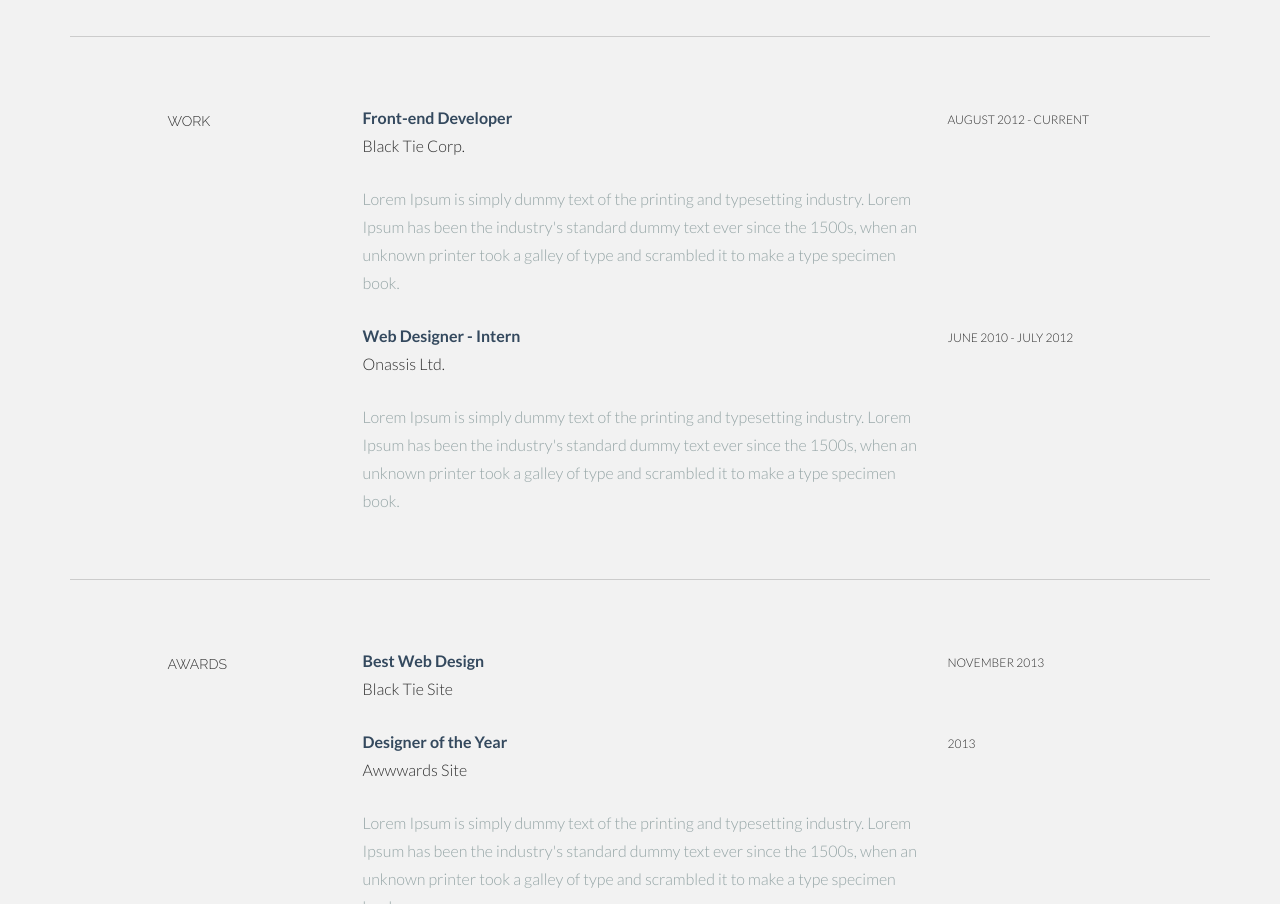
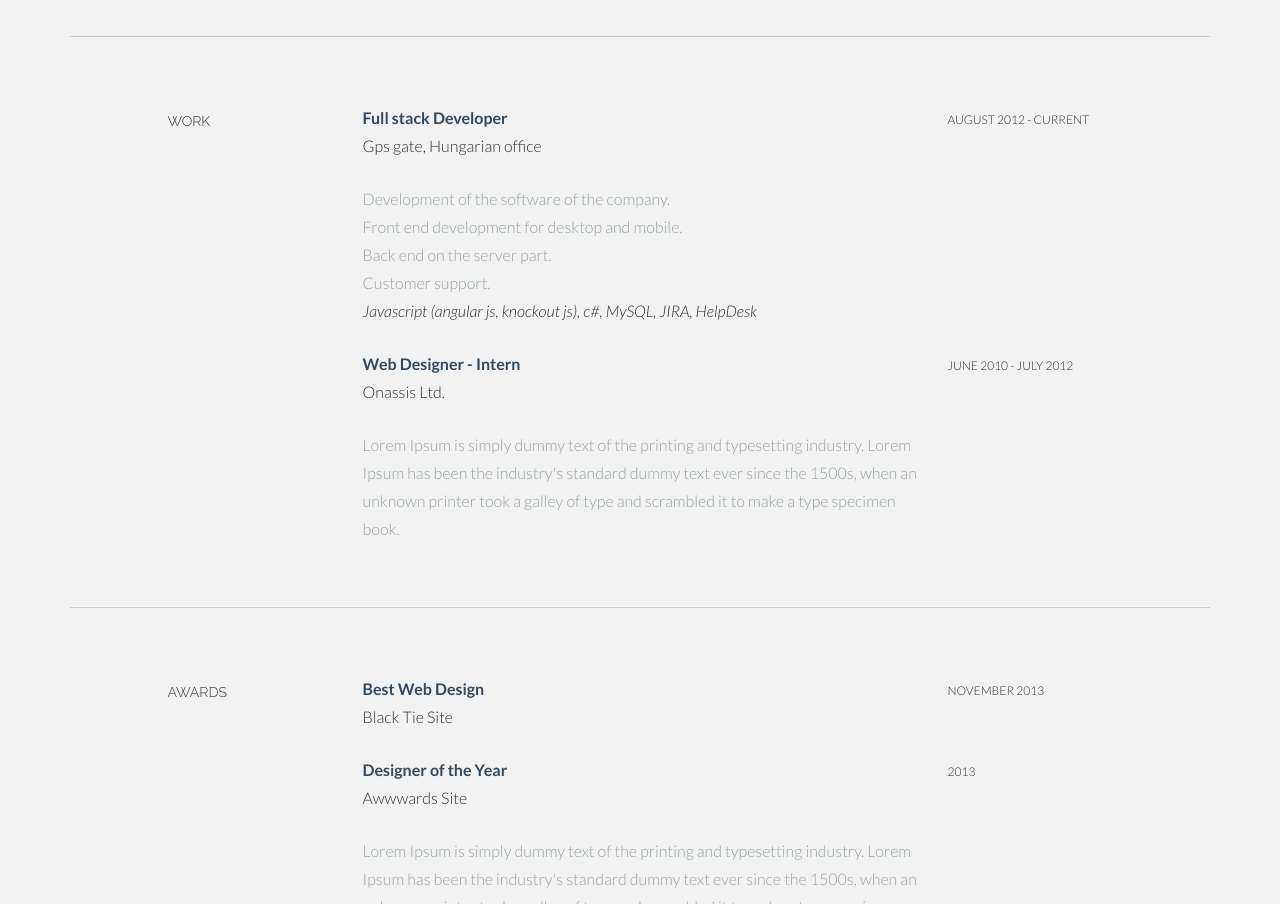
Before and after one commit to lester-s/SitePerso, a plain HTML site: page index.html in a window 1280 px wide. Shown: the part 1341-2245 px from the top of the page. Drawn offline with Linux system fonts and the light colour scheme.

Commit message:
add gps gate experience

```diff
--- a/index.html
+++ b/index.html
@@ -139,10 +139,12 @@
 					<h5>WORK</h5>
 				</div>
 				<div class="col-lg-6">
-					<p><t>Front-end Developer</t><br/>
-						Black Tie Corp. <br/>
+					<p><t>Full stack Developer</t><br/>
+						Gps gate, Hungarian office <br/>
 					</p>
-					<p><more>Lorem Ipsum is simply dummy text of the printing and typesetting industry. Lorem Ipsum has been the industry's standard dummy text ever since the 1500s, when an unknown printer took a galley of type and scrambled it to make a type specimen book.</more></p>
+					<p><more>Development of the software of the company. <br/> Front end development for desktop and mobile. <br/> Back end on the server part. <br/> Customer support.</more> <br/>
+                        <i>Javascript (angular js, knockout js), c#, MySQL, JIRA, HelpDesk</i>
+                    </p>
 				</div>
 				<div class="col-lg-3">
 					<p><sm>AUGUST 2012 - CURRENT</sm></p>
```
